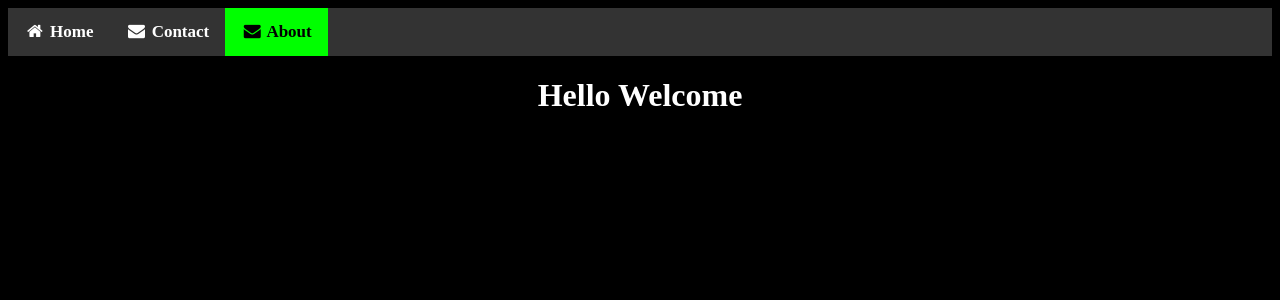
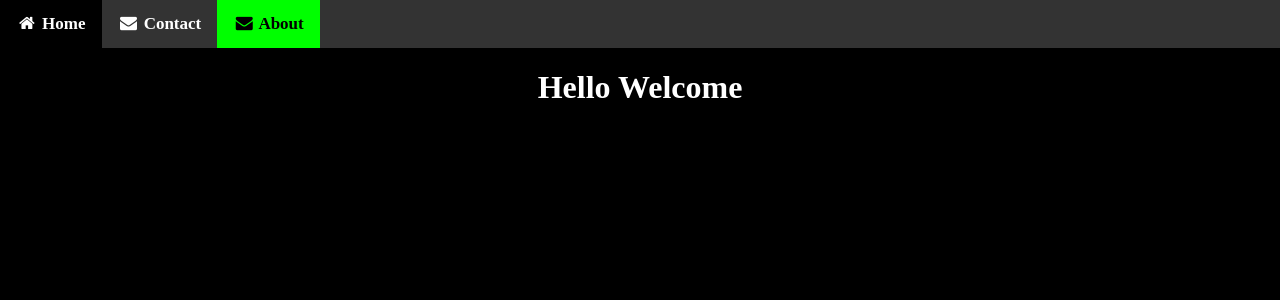
Before and after one commit to naveednilawfar/naveednilawfar.github.io, a PHP site: page /about.html in a window 1280 px wide. Shown: the top 300 px of the page. Run offline with PHP 8.4, Linux system fonts and the light colour scheme.

Commit message:
Update style.css

```diff
--- a/css/style.css
+++ b/css/style.css
@@ -1,6 +1,9 @@
 * {box-sizing: border-box;}
 body {
-	background: #000000 url(https://naveednilawfar.github.io/img/background.jpg) no-repeat bottom center;
+	background-color: #000000;
+	background-image: /img/background.jpg;
+	margin: 0;
+	padding: 0;
 }
 .topnav {
 	background-color: #333;
```
